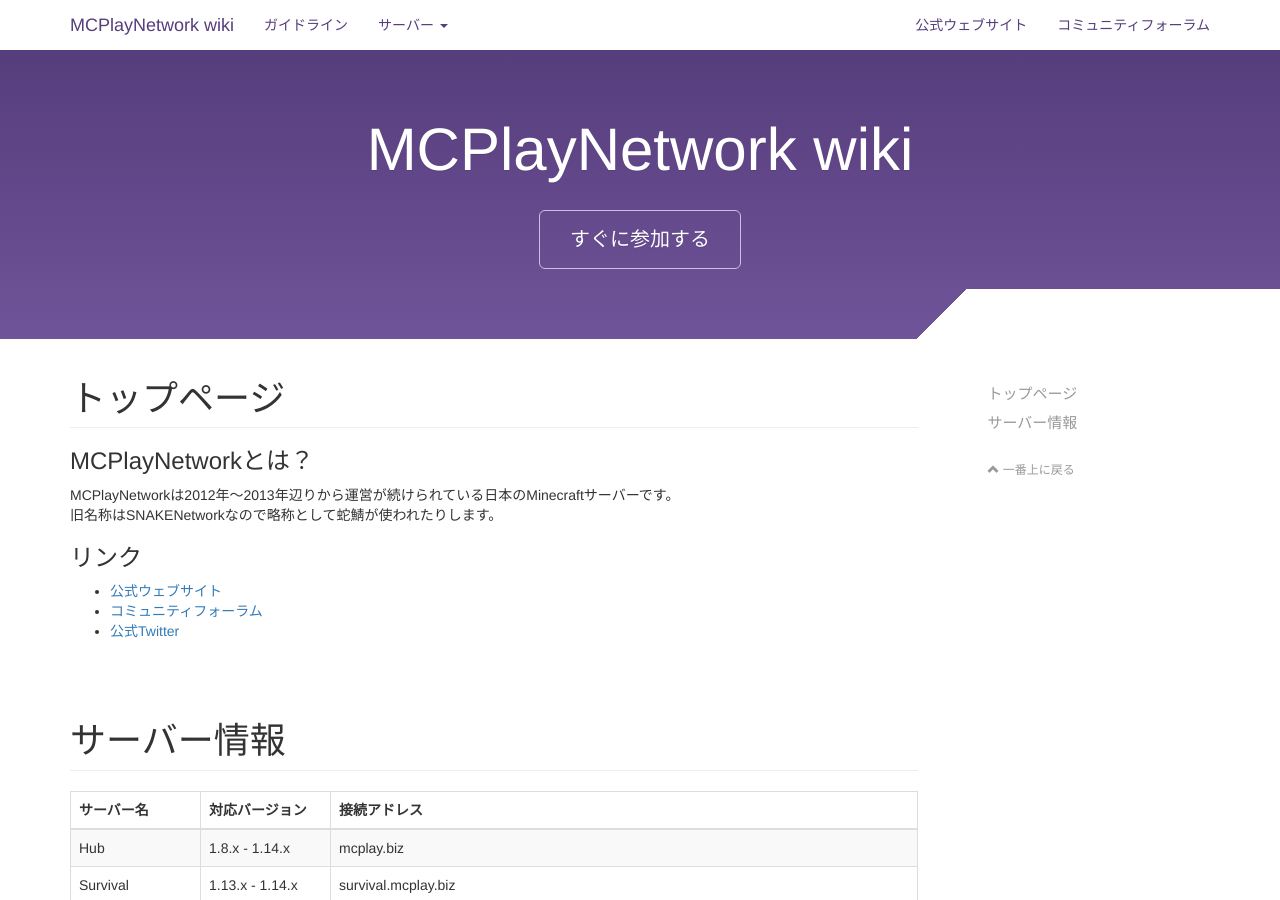
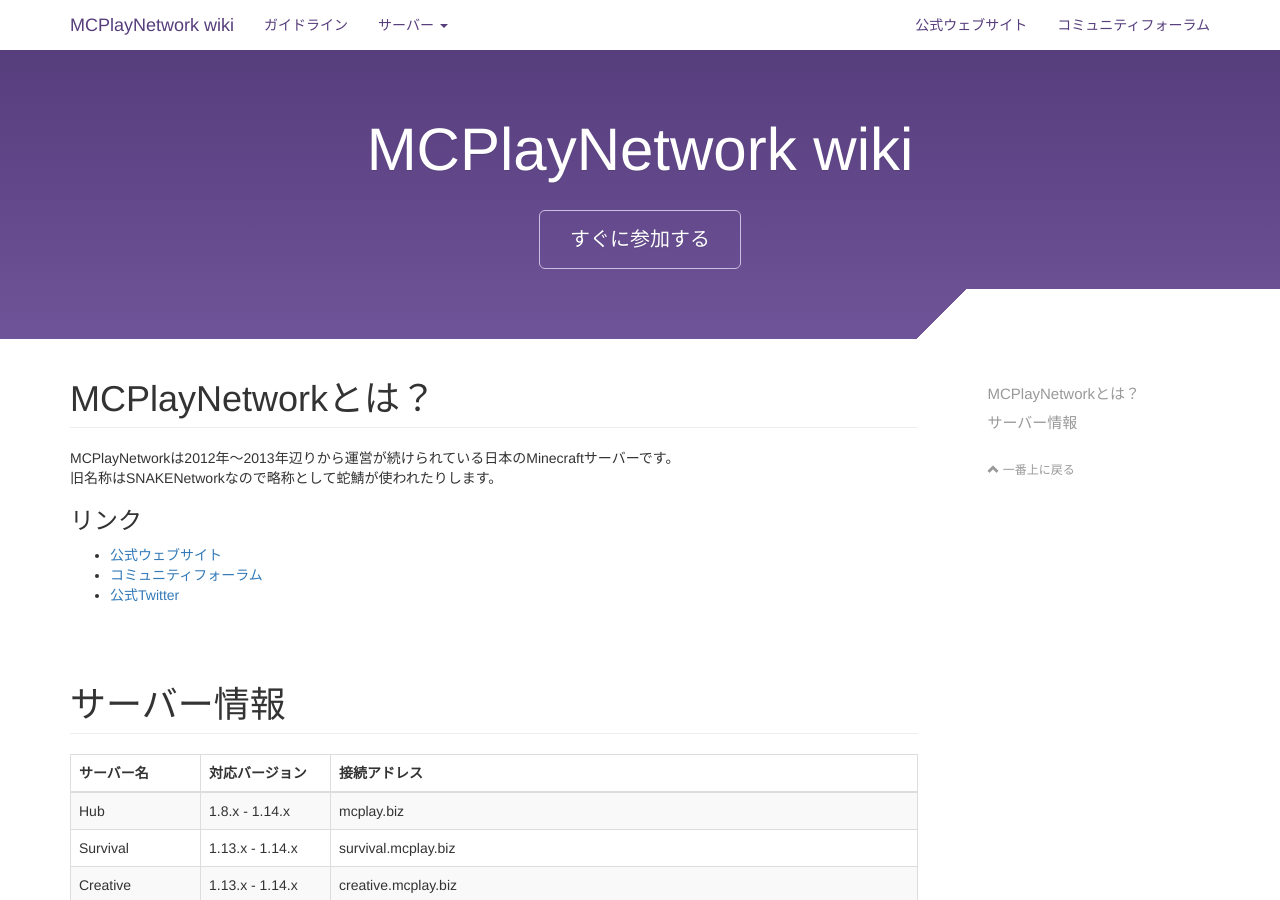
Before and after one commit to GravittoGroup/MCPlayNetwork-web, a Jekyll site: the page built from index.html, in a window 1280 px wide and 900 px high. Built offline with Jekyll 4.4.1, drawn with Linux system fonts in a browser that asks for light colours; nearby versions of some CDN libraries.

Commit message:
Update index.html

```diff
--- a/index.html
+++ b/index.html
@@ -5,8 +5,7 @@
 ---
 
 <section class="bs-docs-section">
-  <h1 id="overview" class="page-header">トップページ</h1>
-  <h3 id="about">MCPlayNetworkとは？</h3>
+  <h1 id="about" class="page-header">MCPlayNetworkとは？</h1>
   <p>
     MCPlayNetworkは2012年～2013年辺りから運営が続けられている日本のMinecraftサーバーです。<br>
     旧名称はSNAKENetworkなので略称として蛇鯖が使われたりします。
@@ -58,7 +57,7 @@
   </div>
 
   <h2 id="server-status">サーバーステータス</h2>
-  <h2 id="gameserver-status">ゲームサーバー</h2>
+  <h3 id="gameserver-status">ゲームサーバー</h3>
   <iframe id="cpu"
     src="https://app.datadoghq.com/graph/embed?token=92e41593919c259bc794182dcb341a0c58c3d36276b132b906bf13096034fd56&height=300&width=600&legend=true"
     width="600" height="313" frameborder="0"></iframe>
```
